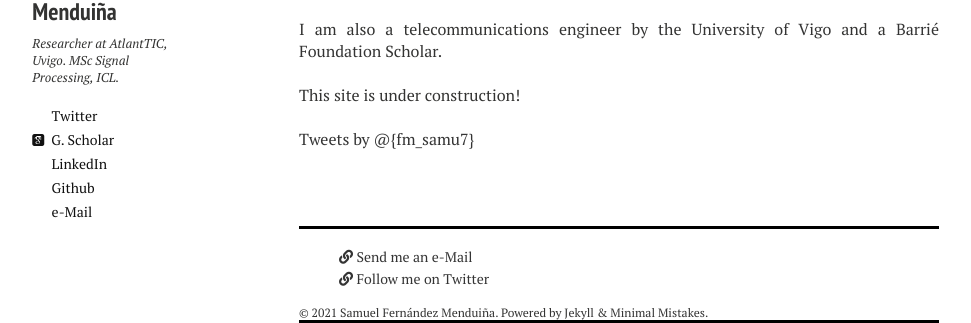
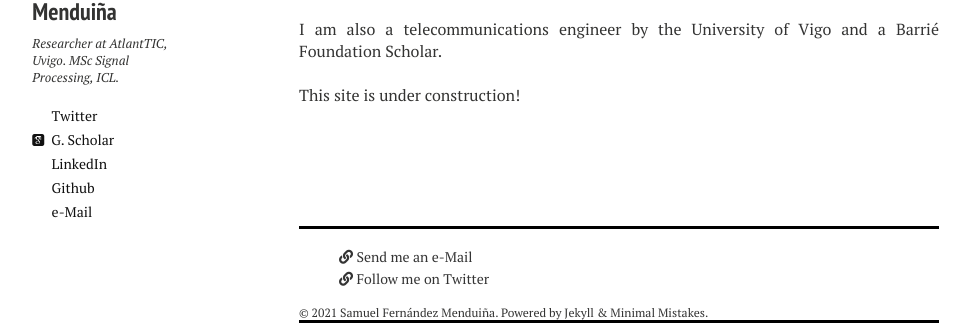
Before and after one commit to sf219/sfweb, a Jekyll site: the page built from index.md, in a window 1280 px wide. Shown: the part 293-616 px from the top of the page, without its empty margins (21-992 px from the left). Built offline with Jekyll 4.4.1, drawn with Linux system fonts in a browser that asks for light colours; nearby versions of some CDN libraries.

Commit message:
Update home2.html

```diff
--- a/_layouts/home2.html
+++ b/_layouts/home2.html
@@ -33,11 +33,6 @@
     <h1>{{ page.title }}</h1>
     <div class="article-wrap">
       {{ content }}
-      <br/>
-     <a class="twitter-timeline"
-  href="https://twitter.com/fm_samu7">
-Tweets by @{fm_samu7}
-</a>
     </div><!-- /.article-wrap -->
     {% if site.disqus_shortname and page.comments %}
       <section id="disqus_thread"></section><!-- /#disqus_thread -->
```
